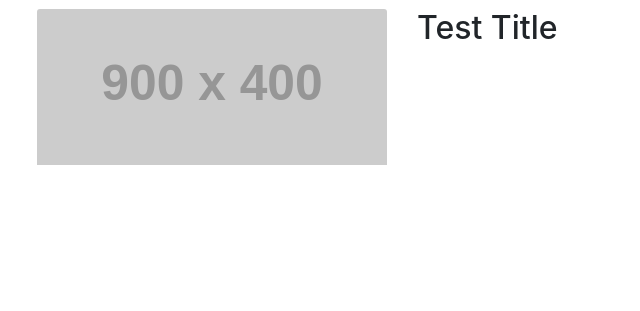
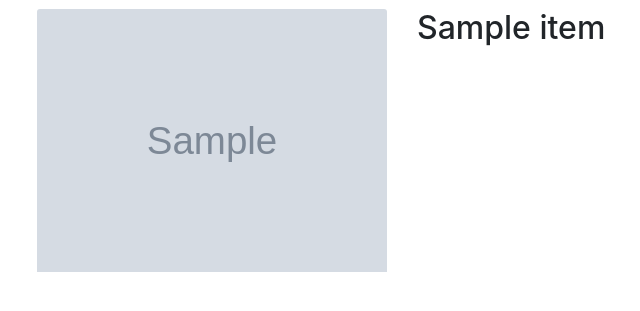
Before and after one commit to MTUHIDE/HuskyHunt, a Django app: template mainsite/catalog/templates/catalog/details.html in a window 1280 px wide. Shown: the part 56-367 px from the top of the page, without its empty margins (48-688 px from the left). Run offline with Django 3.2, Linux system fonts and the light colour scheme; the template is opened without the code that fills it: most values are stand-ins (such as "Sample title", 1, 10 or a date in 2020); grey boxes marked "Sample" are stand-in pictures; grey boxes labelled with a size stand in for pictures from a placeholder-image service; parts of the project's set-up code (start-up, migrations or seed data) failed here and were passed over; some libraries are stand-ins or nearby versions.

Commit message:
implemented initial product details page

```diff
--- a/mainsite/catalog/templates/catalog/details.html
+++ b/mainsite/catalog/templates/catalog/details.html
@@ -1,12 +1,19 @@
 {% extends 'base.html' %}
 {% load static %}
 {% block content %}
+
+
+
+{% if item_list %}
+{% for item in item_list %}
 <div class="row">
     <div class="col-md-4">
-        <img class="card-img-top img-fluid" src="http://placehold.it/900x400" alt="">
+        <img class="card-img-top img-fluid" src="{{item.item_picture.url}}" alt="">
     </div>
     <div class="col-md-8">
-        <h2> Test Title </h2>
+		<h2> {{item.item_title}} </h2>
     </div>
 </div>
+{% endfor %}
+{% endif %}
 {% endblock %}
--- a/mainsite/catalog/templates/catalog/index.html
+++ b/mainsite/catalog/templates/catalog/index.html
@@ -20,10 +20,7 @@
 			                <a href="#"><img class="product-icon" src="{{ item.item_picture.url }}" alt=""></a>
                             <div class="card-body">
                                 <h4 class="card-title">
-									<form id="form-id" method="post">
-										<input type="hidden" name="title" value="{{item.item_title}}">
-										<a href="\product" onclick="document.getElementById('form-id').submit();">{{ item.item_title }}</a>
-									</form>
+									<a href="\catalog\{{item.id}}">{{ item.item_title }}</a>
                                 </h4>
 			                    <h5>${{ item.item_price }}</h5>
 			                    <p class="card-text">{{ item.item_description }}</p>
--- a/mainsite/catalog/views.py
+++ b/mainsite/catalog/views.py
@@ -26,9 +26,9 @@ def index(request):
 def detail(request, pk):
     template = 'catalog/details.html'
     if request.user.is_authenticated:
-        item = CategoryItem.objects.filter(pk=pk)
+        item_list = CatalogItem.objects.filter(pk=pk)
         context = {
-                'object': item,
+                'item_list': item_list,
         }
     else:
         context = {}
```
